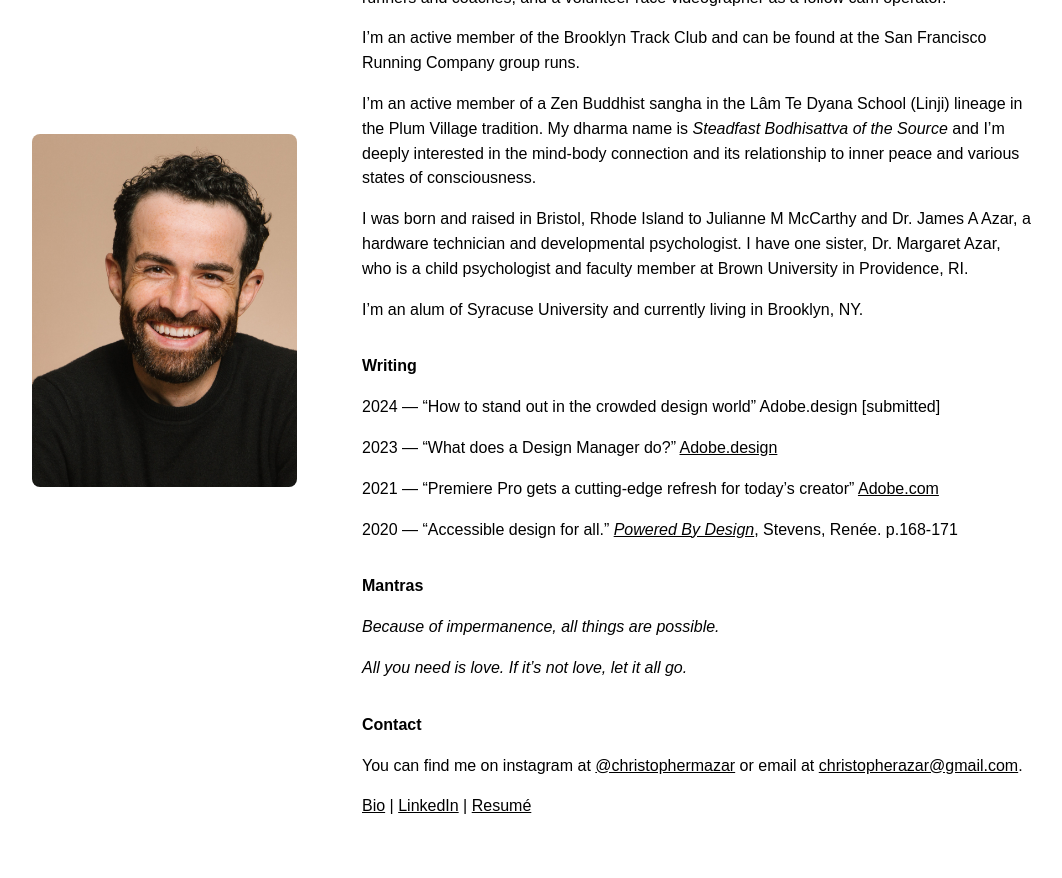
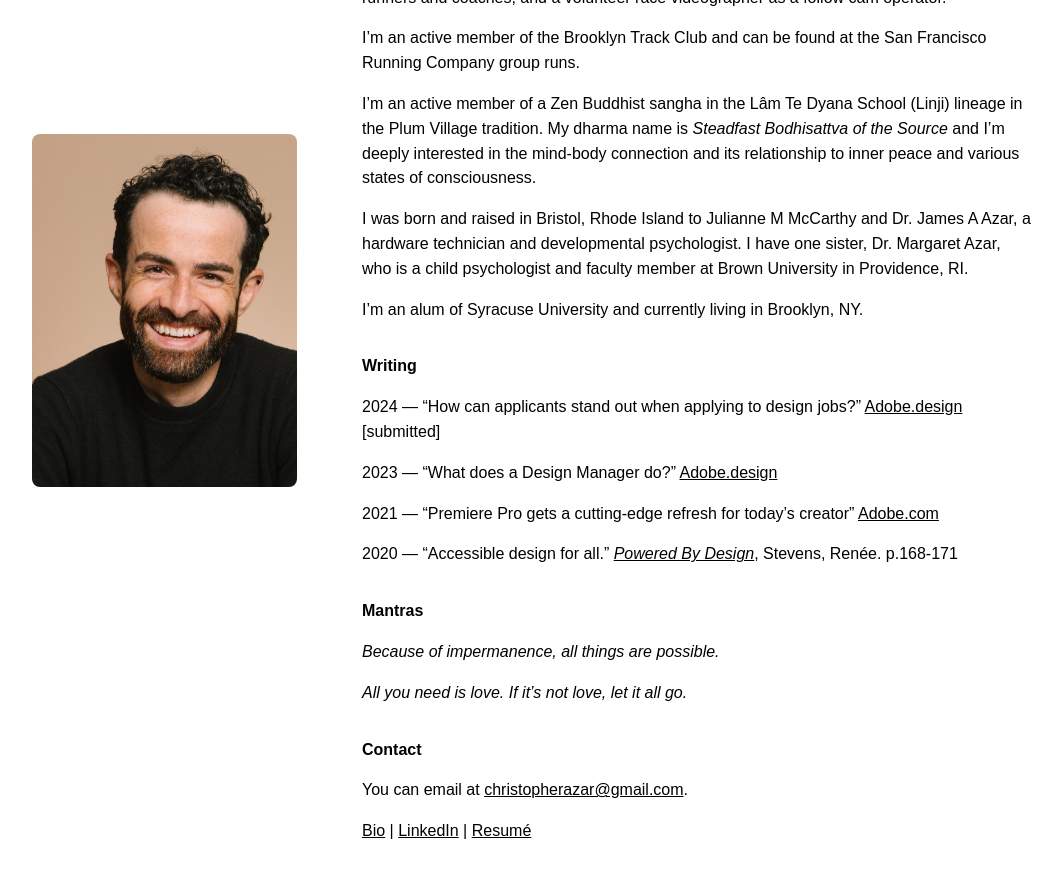
Before and after one commit to ReptarAzar/reptarazar.github.io, a Jekyll site: the page 5.0/index.html, which Jekyll copies as it is, in a window 1280 px wide and 900 px high, scrolled down 865 px. Shown: the top 878 px of the window, without its empty margins (108-1170 px from the left). Built offline with Jekyll 4.4.1, drawn with Linux system fonts in a browser that asks for light colours; some web fonts are replaced.

Commit message:
Update index.html
Update website: link to AD how to find work, remove IG

```diff
--- a/5.0/index.html
+++ b/5.0/index.html
@@ -91,7 +91,7 @@ Website hand designed and coded by
 
     <p class="small-heading bolded">Writing</p>
 
-    <p>2024 — “How to stand out in the crowded design world” Adobe.design [submitted]</p>
+    <p>2024 — “How can applicants stand out when applying to design jobs?” <a href="https://adobe.design/stories/our-people/ask-adobe-design-how-can-applicants-stand-out-when-applying-to-design-jobs">Adobe.design</a> [submitted]</p>
 
     <p>2023 — “What does a Design Manager do?” <a href="https://adobe.design/stories/our-people/what-does-a-design-manager-do-chris-azar">Adobe.design</a> </p>
 
@@ -107,7 +107,7 @@ Website hand designed and coded by
 
     <p class="small-heading bolded">Contact</p>
 
-    <p>You can find me on instagram at <a href="http://instagram.com/christophermazar">@christophermazar</a> or email at <a href="mailto:christopherazar@gmail.com">christopherazar@gmail.com</a>. </p>
+    <p>You can email at <a href="mailto:christopherazar@gmail.com">christopherazar@gmail.com</a>. </p>
 
     <p><a href="bio.html">Bio</a> | <a href="https://www.linkedin.com/in/chrisazar/">LinkedIn</a> | <a href="Chris-Azar-Resumé.pdf">Resumé</a></p>
     <script src="js/app.js"></script>
```
